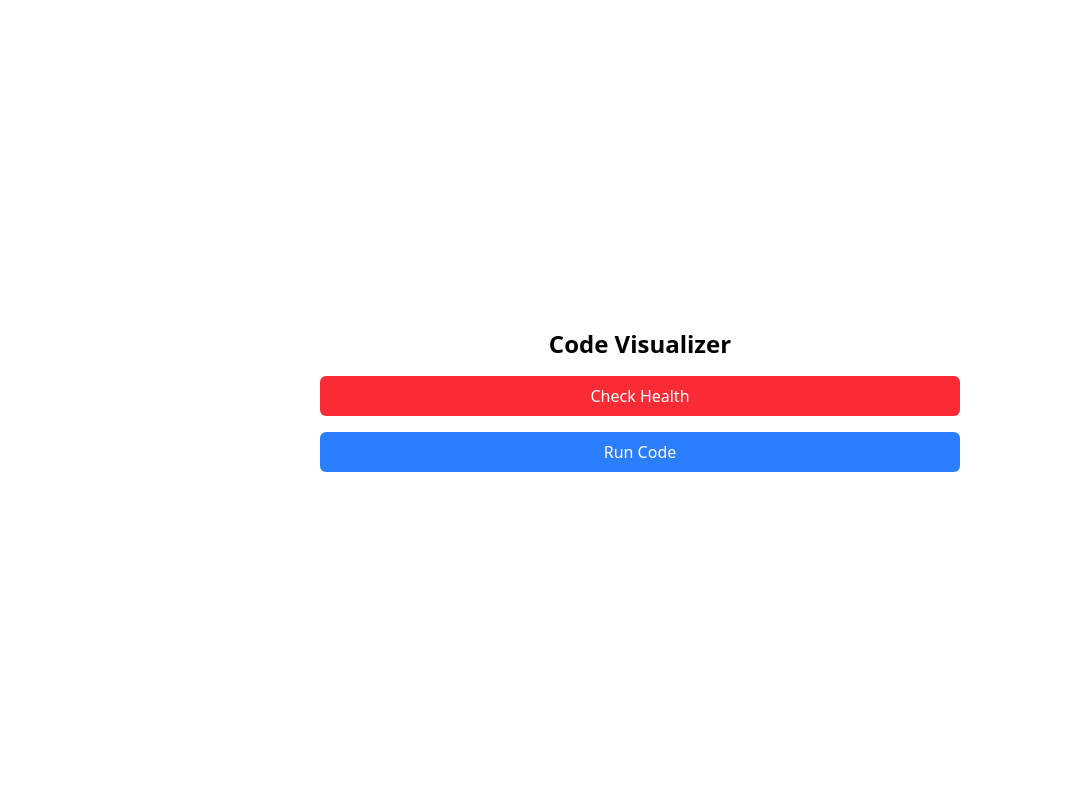
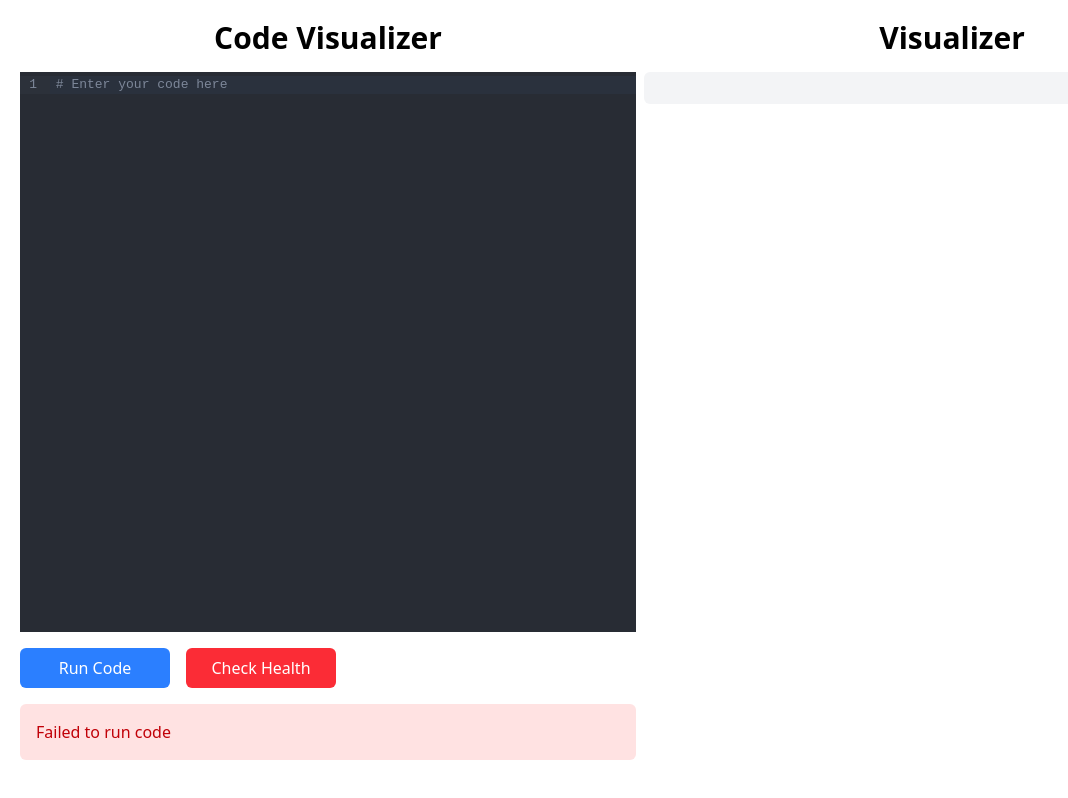
Before and after one commit to leandrofahur/code-visualizer, a React (Vite) app in the folder frontend/: page / in a window 1280 px wide. Both pictures are taken after a click on the button "Run Code". Shown: the whole page, without its empty margins (0-1068 px from the left). Built offline with nearby package versions, Linux system fonts and the light colour scheme; no server answers.

Commit message:
getting code back from the backend and displaying on the frontend

```diff
--- a/frontend/package.json
+++ b/frontend/package.json
@@ -10,12 +10,17 @@
     "preview": "vite preview"
   },
   "dependencies": {
+    "@codemirror/lang-python": "^6.2.1",
     "@tailwindcss/vite": "^4.1.10",
+    "@tanstack/react-query": "^5.80.7",
+    "@uiw/react-codemirror": "^4.23.13",
+    "axios": "^1.9.0",
     "react": "^19.1.0",
     "react-dom": "^19.1.0"
   },
   "devDependencies": {
     "@eslint/js": "^9.25.0",
+    "@tanstack/eslint-plugin-query": "^5.78.0",
     "@types/react": "^19.1.2",
     "@types/react-dom": "^19.1.2",
     "@vitejs/plugin-react": "^4.4.1",
--- a/frontend/src/App.tsx
+++ b/frontend/src/App.tsx
@@ -1,30 +1,102 @@
+import { useState } from "react";
+
+import { useCodeMirror } from "@uiw/react-codemirror";
+import { python } from "@codemirror/lang-python";
+
+import { useQueryClient, useQuery } from "@tanstack/react-query";
+
+
 function App() {
+  const [code, setCode] = useState("# Enter your code here");
+  const [codeOutput, setCodeOutput] = useState("");
+  const [health, setHealth] = useState("");
+  const [error, setError] = useState("");
+  // const queryClient = useQueryClient();
 
-  const checkHealth = async () => {
+  const { setContainer } = useCodeMirror({
+    extensions: [python()],
+    value: code,
+    height: "70vh",
+    width: "100%",
+    theme: "dark",
+    onChange: (value) => {
+      setCode(value);
+    },
+  });
+
+  const checkHealth = async (e: React.MouseEvent<HTMLButtonElement>) => {
+    e.preventDefault();
+    e.stopPropagation();
+    try {
       const response = await fetch("http://localhost:8000/api/v1/health", {
         method: "GET",
       });
       const data = await response.json();
-    console.log(data);
+      setHealth(data);
+      setError("");
+    } catch (err) {
+      setError("Health check failed");
+      console.error("Health check error:", err);
+    }
   }
 
-  const runCode = async () => {
+  const runCode = async (e: React.MouseEvent<HTMLButtonElement>) => {
+    e.preventDefault();
+    e.stopPropagation();
+    try {
       const response = await fetch("http://localhost:8000/api/v1/run", {
         method: "POST",
         headers: {
           "Content-Type": "application/json",
         },
-      // body: JSON.stringify({ code: "a=[1,2,3,4,5]; print(sum(a))", language: "python" }),
-      body: JSON.stringify({ code: "a=1; b=2; console.log(a+b)", language: "javascript" }),
+        body: JSON.stringify({ code, language: "python" }),
       });
       const data = await response.json();
-    console.log(data);
+      setCodeOutput(data.stdout || data.stderr || JSON.stringify(data));
+      setError("");
+    } catch (err) {
+      setError("Failed to run code");
+      console.error("Run code error:", err);
     }
+  }
+
   return (
-    <div className="flex flex-col items-center justify-center h-screen">
-      <h1 className="text-2xl font-bold mb-4">Code Visualizer</h1>
-      <button className="bg-red-500 text-white p-2 rounded-md w-1/2" onClick={checkHealth}>Check Health</button>
-      <button className="bg-blue-500 text-white p-2 rounded-md w-1/2 mt-4" onClick={runCode}>Run Code</button>
+    <div className="flex p-4 h-screen w-screen">
+      <div className="w-1/2 p-1">
+        <h1 className="text-3xl font-semibold mb-4 text-center">Code Visualizer</h1>
+        <div ref={setContainer} className="mb-4" />
+        <div className="flex flex-row gap-4">
+          <button
+            type="button"
+            className="bg-blue-500 text-white p-2 rounded-md w-[150px] hover:bg-blue-600"
+            onClick={runCode}
+          >
+            Run Code
+          </button>
+          <button
+            type="button"
+            className="bg-red-500 text-white p-2 rounded-md w-[150px] hover:bg-red-600"
+            onClick={checkHealth}
+          >
+            Check Health
+          </button>
+        </div>
+        {error && (
+          <div className="mt-4 p-4 bg-red-100 text-red-700 rounded-md">
+            {error}
+          </div>
+        )}
+      </div>
+      <div className="w-1/2 p-1">
+        <h1 className="text-3xl font-semibold mb-4 text-center">Visualizer</h1>
+        <div className="p-4 bg-gray-100 rounded-md">
+          {codeOutput && (
+            <pre className="whitespace-pre-wrap break-words">
+              {codeOutput}
+            </pre>
+          )}
+        </div>
+      </div>
     </div>
   )
 }
--- a/frontend/src/main.tsx
+++ b/frontend/src/main.tsx
@@ -1,15 +1,15 @@
 import { StrictMode } from 'react'
 import { createRoot } from 'react-dom/client'
-// import { QueryClient, QueryClientProvider } from '@tanstack/react-query'
+import { QueryClient, QueryClientProvider } from '@tanstack/react-query'
 import './index.css'
 import App from './App.tsx'
 
-// const queryClient = new QueryClient();
+const queryClient = new QueryClient();
 
 createRoot(document.getElementById('root')!).render(
   <StrictMode>
-    {/* <QueryClientProvider client={queryClient}> */}
+    <QueryClientProvider client={queryClient}>
       <App />
-    {/* </QueryClientProvider> */}
+    </QueryClientProvider>
   </StrictMode>,
 )
```
Also changed, not shown: 2 other files (tests, documents, lock files or other folders). Lines whose indentation alone changed are shown as unchanged.
